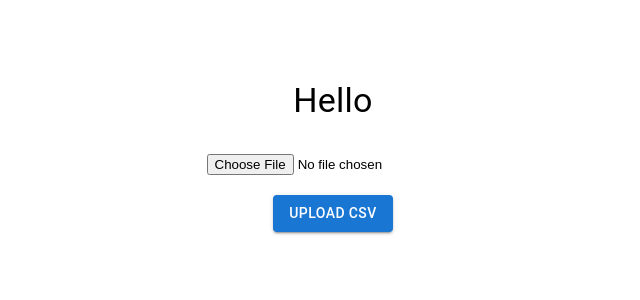
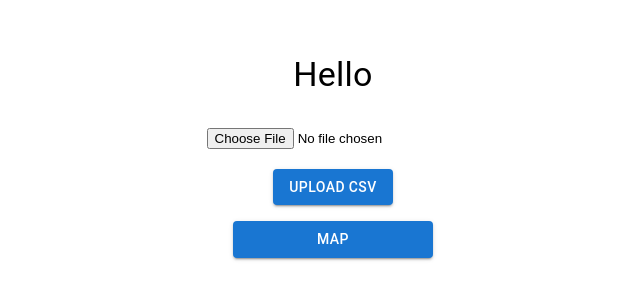
Before and after one commit to saranshgupta0107/mern-dashboard, a React (Create React App) app in the folder client/: page /hello in a window 1280 px wide. Shown: the part 244-544 px from the top of the page, without its empty margins (307-947 px from the left). Built offline with nearby package versions, Linux system fonts and the light colour scheme.

Commit message:
Update HelloPage.js

```diff
--- a/client/src/pages/HelloPage.js
+++ b/client/src/pages/HelloPage.js
@@ -2,10 +2,12 @@
 import React, { useState } from 'react';
 import { Button, Container, Typography, Box } from '@mui/material';
 import axios from 'axios';
+import { useNavigate } from 'react-router-dom'; // Import useNavigate
 
 const HelloPage = () => {
     const [file, setFile] = useState(null);
     const [message, setMessage] = useState('');
+    const navigate = useNavigate(); // Initialize useNavigate
 
     const handleFileChange = (e) => {
         setFile(e.target.files[0]);
@@ -30,6 +32,10 @@ const HelloPage = () => {
         } catch (error) {
             setMessage('Error uploading file');
         }
+    };
+
+    const handleMap = () => {
+        navigate('/map'); // Navigate to the map page
     };
 
     return (
@@ -58,6 +64,14 @@ const HelloPage = () => {
                     Upload CSV
                 </Button>
                 {message && <Typography variant="body1" color="textSecondary" style={{ marginTop: '20px' }}>{message}</Typography>}
+                <Button
+                    variant="contained"
+                    color="primary"
+                    onClick={handleMap}
+                    sx={{ mt: 2, width: 200 }} // Add margin top to separate buttons
+                >
+                    Map
+                </Button>
             </Box>
         </Container>
     );
```
